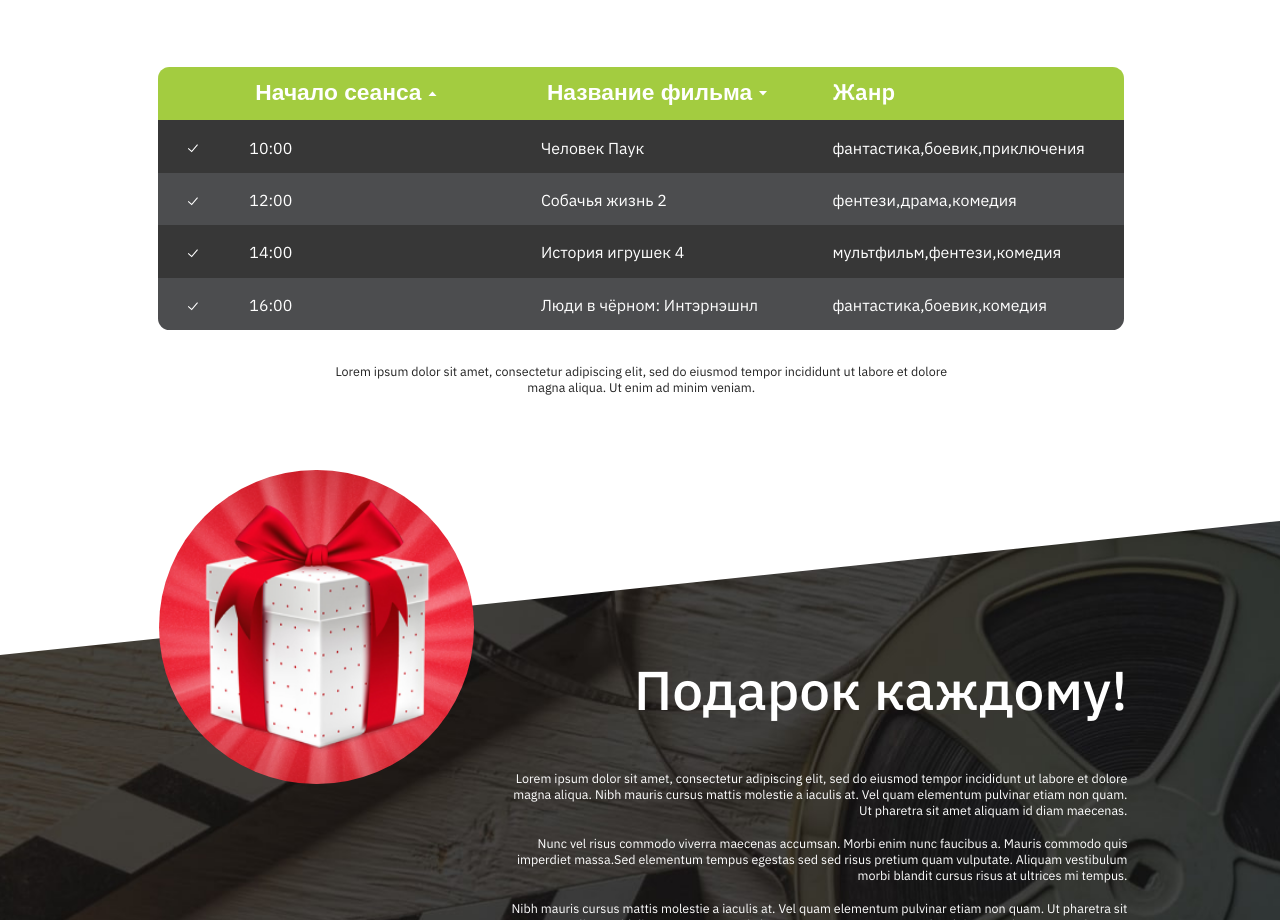
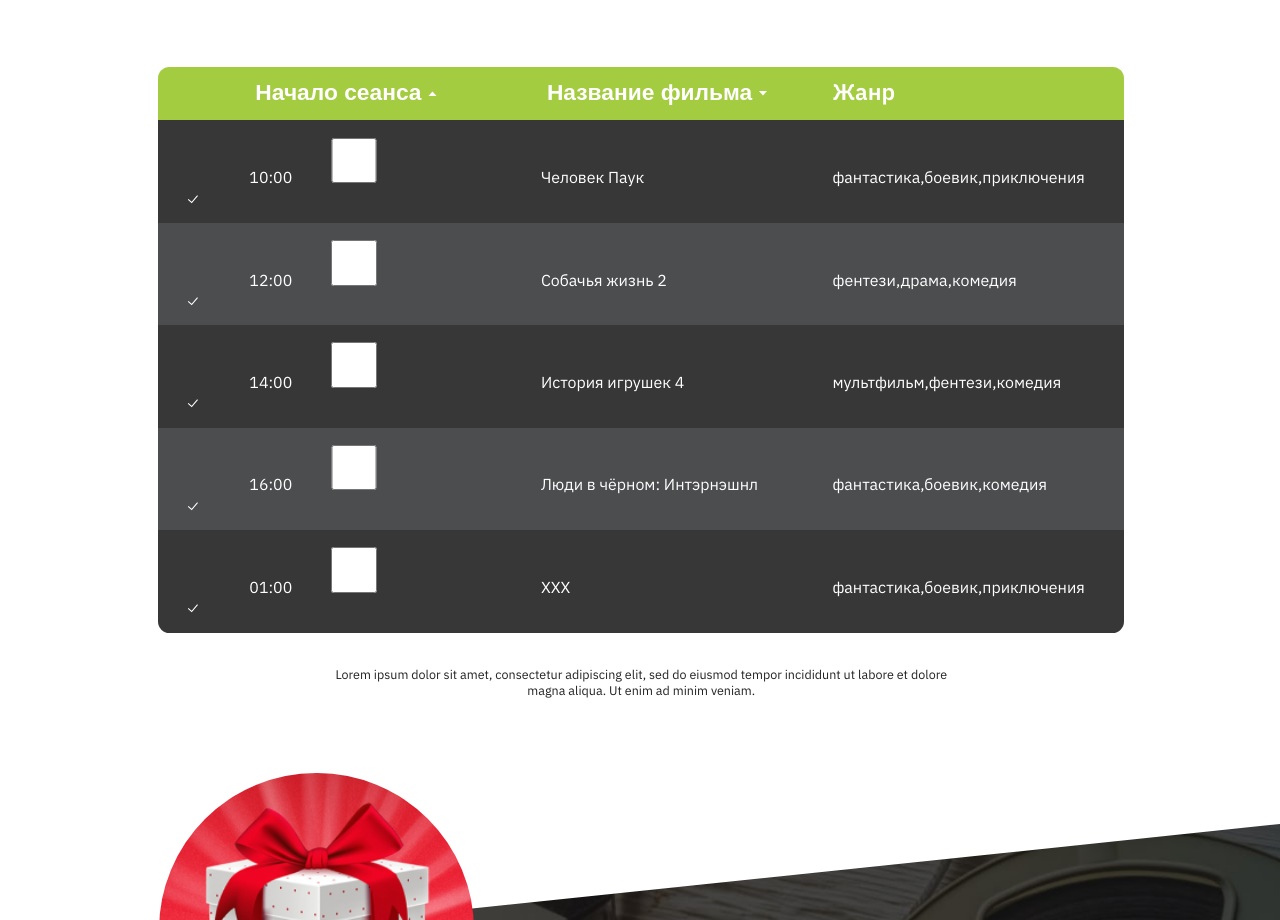
Before and after one commit to vfedoseyev/cinema, a plain HTML site: page index.html in a window 1280 px wide. Shown: the part 2000-2920 px from the top of the page. Drawn offline with nearby package versions, Linux system fonts and the light colour scheme; files whose address does not match are found by name.

Commit message:
change film-table using for of

```diff
--- a/films-table.js
+++ b/films-table.js
@@ -84,28 +84,25 @@ const films = [{
         ]
     }];
 
-function renderFilmTableItem(film) {
-    return `
+    const tableBody = document.getElementById('block03-table-body');
+    tableBody.innerHTML = '';
+
+
+    for (let index = 0; index < films.length; index++) {
+        tableBody.innerHTML += `
 <tr>
     <td class="fixed-size">
+    <input type="checkbox" id="block03__checkbox1">
+    <label for="block03__checkbox1">
         <svg viewBox="0 0 11 9" fill="none" xmlns="http://www.w3.org/2000/svg">
             <path fill-rule="evenodd" clip-rule="evenodd"
                 d="M4.60581 6.79378L1.46056 3.93033L0.787354 4.66979L4.70255 8.23421L10.8223 0.94099L10.0562 0.298203L4.60581 6.79378Z"
                 fill="white" />
         </svg>
-
+    </label>
     </td>
-    <td>${film.start}</td>
-    <td>${film.title}</td>
-    <td>${film.genre.map(g => g.name)}</td>
-    </tr>
-`
+    <td>${films[index].start}</td>
+    <td><a href="https://www.kinopoisk.ru/">${films[index].title}</a></td>
+    <td>${films[index].genre.map(g=>g.name)}</td>
+</tr>`;
     }
-const tableBody = document.getElementById('block03-table-body');
-tableBody.innerHTML = '';
-
-for (let index = 0; index < films.length; index++) {
-    if (!films[index].adult) {
-        tableBody.innerHTML += renderFilmTableItem(films[index]);
-    }
-}
--- /dev/null
+++ b/films-table2.js
@@ -0,0 +1,108 @@
+const filmList = [{
+    start: '10:00',
+    title: 'Человек Паук',
+    genre: [{
+            name: 'фантастика'
+
+        },
+        {
+            name: 'боевик'
+
+        },
+        {
+            name: 'приключения'
+
+        },
+    ]
+}, {
+    start: '12:00',
+    title: 'Собачья жизнь 2',
+    genre: [{
+            name: 'фентези'
+
+        },
+        {
+            name: 'драма'
+
+        },
+        {
+            name: 'комедия'
+
+        },
+    ]
+
+}, {
+    start: '14:00',
+    title: 'История игрушек 4',
+    genre: [{
+            name: 'мультфильм'
+
+        },
+        {
+            name: 'фентези'
+
+        },
+        {
+            name: 'комедия'
+
+        },
+    ]
+
+}, {
+    start: '16:00',
+    title: 'Люди в чёрном: Интэрнэшнл',
+    genre: [{
+            name: 'фантастика'
+
+        },
+        {
+            name: 'боевик'
+
+        },
+        {
+            name: 'комедия'
+
+        },
+    ]
+
+}, {
+    start: '01:00',
+    title: 'XXX',
+    adult: true,
+    genre: [{
+            name: 'фантастика'
+
+        },
+        {
+            name: 'боевик'
+
+        },
+        {
+            name: 'приключения'
+
+        },
+    ]
+}];
+
+const tableBody = document.getElementById('block03-table-body');
+tableBody.innerHTML = '';
+
+
+for (const film of filmList) {
+    tableBody.innerHTML += `
+<tr>
+    <td class="fixed-size">
+    <input type="checkbox" id="block03__checkbox1">
+    <label for="block03__checkbox1">
+        <svg viewBox="0 0 11 9" fill="none" xmlns="http://www.w3.org/2000/svg">
+            <path fill-rule="evenodd" clip-rule="evenodd"
+                d="M4.60581 6.79378L1.46056 3.93033L0.787354 4.66979L4.70255 8.23421L10.8223 0.94099L10.0562 0.298203L4.60581 6.79378Z"
+                fill="white" />
+        </svg>
+    </label>
+    </td>
+    <td>${film.start}</td>
+    <td><a href="https://www.kinopoisk.ru/">${film.title}</a></td>
+    <td>${film.genre.map(g=>g.name)}</td>
+</tr>`;
+}
--- a/index.html
+++ b/index.html
@@ -12,7 +12,7 @@
     <script defer src="https://ajax.googleapis.com/ajax/libs/jquery/3.6.0/jquery.min.js"></script>
     <script defer src="/library/owl.carousel.min.js"></script>
     <script defer src="/main.js"> </script>
-    <script defer src="/films-table.js"> </script>
+    <script defer src="/films-table2.js"> </script>
     <script defer src="/prize.js"> </script>
 
     <title>INNOPOLIS CINEMA</title>
@@ -247,8 +247,6 @@
                     </th>
                 </thead>
                 <tbody id="block03-table-body">
-                    <tr>
-                        <td class="fixed-size">
 
                     <tr>
                         <td class="fixed-size">
@@ -260,12 +258,13 @@
                                         fill="white" />
                                 </svg>
                             </label>
+                        </td>
                         <td>12:00</td>
                         <td><a href="https://www.kinopoisk.ru/">Собачья жизнь 2</a></td>
                         <td>Фэнтэзи, драма, комедия</td>
                     </tr>
                     <tr>
-                        <td class="fixed-size">
+
                         <td class="fixed-size">
                             <input type="checkbox" id="block03__checkbox1">
                             <label for="block03__checkbox1">
@@ -282,7 +281,7 @@
                         <td>Мультфильм, фэнтэзи, комедия</td>
                     </tr>
                     <tr>
-                        <td class="fixed-size">
+
                         <td class="fixed-size">
                             <input type="checkbox" id="block03__checkbox1">
                             <label for="block03__checkbox1">
```
Lines whose indentation alone changed are shown as unchanged.
